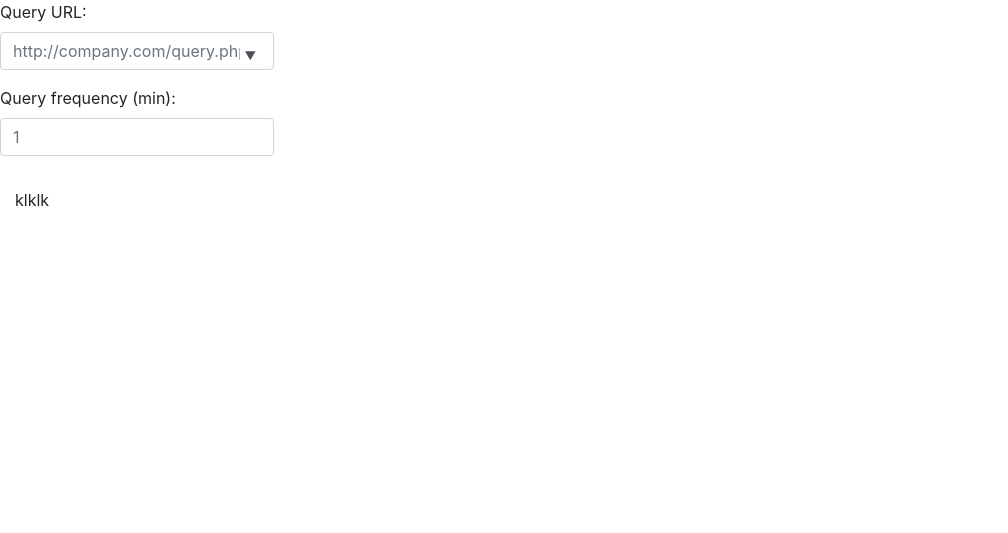
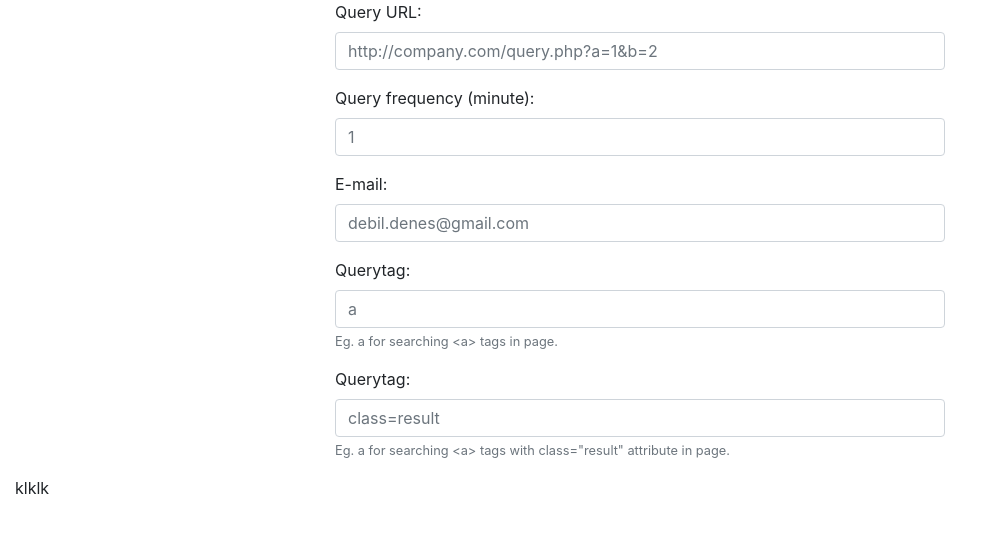
Before and after one commit to borsoslaszlo/sitenotfier, a PHP site: page / in a window 1280 px wide. Shown: the top 533 px of the page, without its empty margins (0-1008 px from the left). Run offline with PHP 8.4, Linux system fonts and the light colour scheme; data comes from the database, SQL or seed files in the repository.

Commit message:
modified:   index.php

```diff
--- a/index.php
+++ b/index.php
@@ -28,6 +28,8 @@
     <body>
     <div class="container-fluid">
     	<div class="row">
+    	<div class="col-3"></div>
+    	<div class="col-6">
 			<form action="">
         		<div class="form-group">
         			<label for="queryurl">Query URL:</label>
@@ -47,13 +49,32 @@
 
         		</div>
         		<div class="form-group">
-        			<label for="queryfrequency">Query frequency (min):</label>
-        			<input type="number" class="form-control" placeholder="1" step ="1" min="1">
+        			<label for="queryfrequency">Query frequency (minute):</label>
+        			<input id="queryfrequency" type="number" class="form-control" placeholder="1" step ="1" min="1">
         		</div>
+        		<div class="form-group">
+        			<label for="email">E-mail: </label>
+        			<input id="email" type="email" class="form-control" placeholder="debil.denes@gmail.com" >
+        		</div>
+
+        		<div class="form-group">
+        			<label for="querytag">Querytag: </label>
+        			<input id="querytag" type="text" class="form-control" placeholder="a" >
+        			<small id="querytaghelp" class="form-text text-muted">Eg.  a  for searching   &lt;a&gt;   tags in page.  </small>
+        		</div>
+
+        		<div class="form-group">
+        			<label for="queryattributefilter">Querytag: </label>
+        			<input id="queryattributefilter" type="text" class="form-control" placeholder="class=result" >
+        			<small id="queryattributefilterhelp" class="form-text text-muted">Eg.  a  for searching   &lt;a&gt;   tags  with class="result"  attribute in page.  </small>
+        		</div>
+
+
 
         	</form>
     	</div>
-
+    	<div class="col-3"></div>
+    </div>
 
     <?php
     echo "klklk";
```
